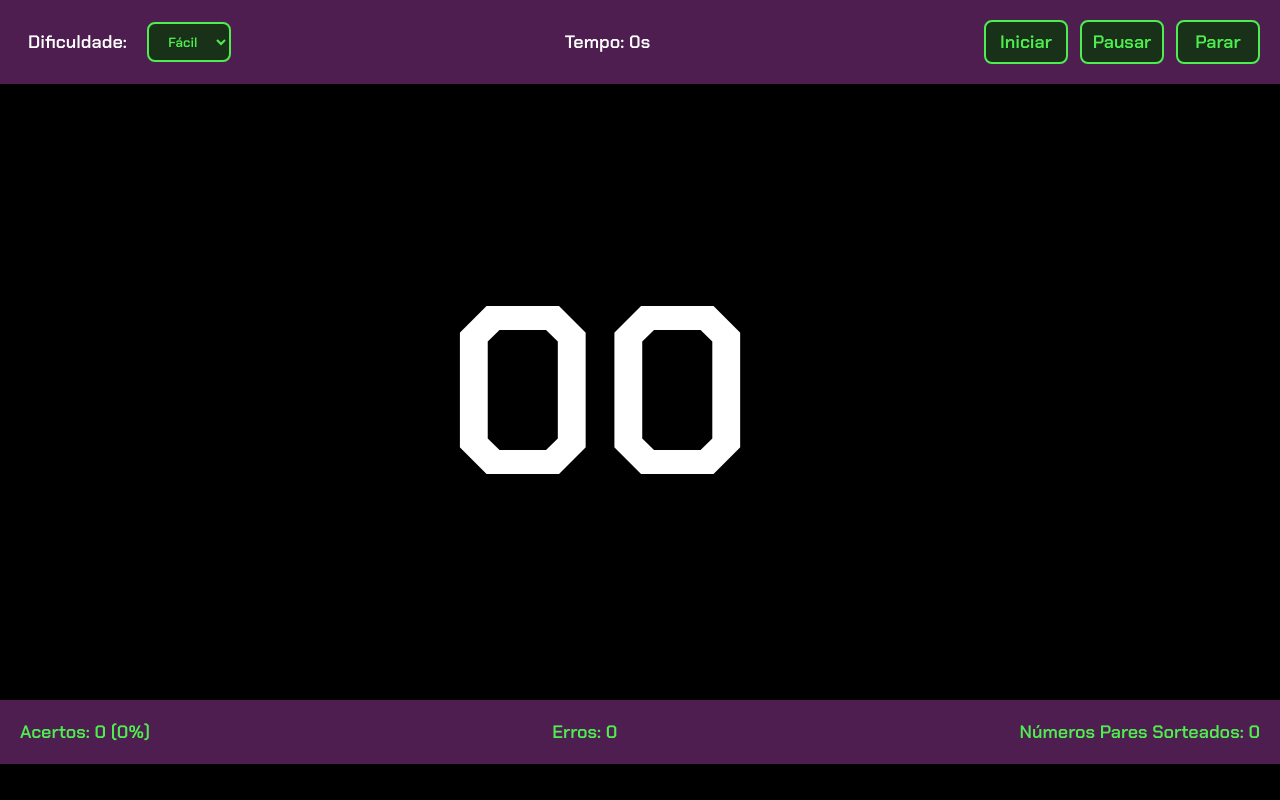
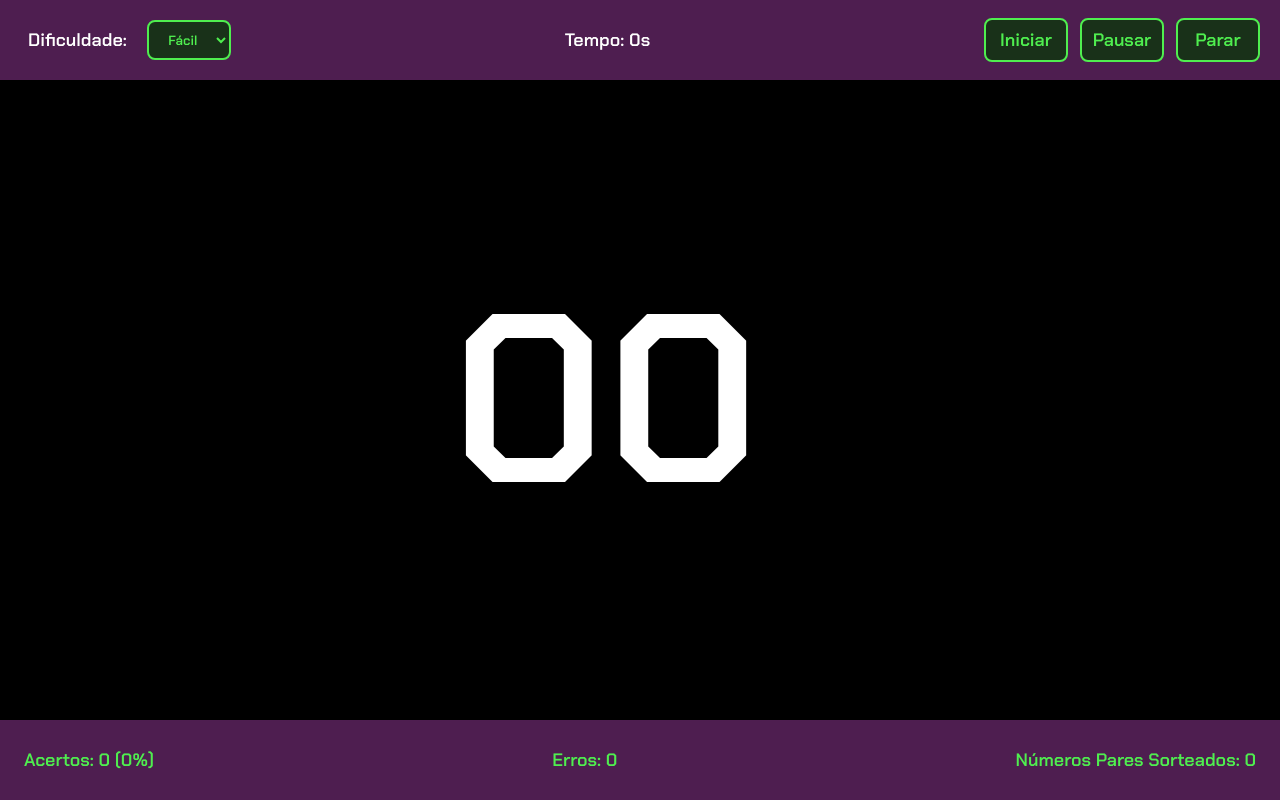
Before and after one commit to lucas-azv/jsBasico-iftm, a plain HTML site: page ehParJogo/jogo.html in a window 1280 px wide. Drawn offline with Linux system fonts and the light colour scheme.

Commit message:
Add files via upload

```diff
--- a/ehParJogo/style.css
+++ b/ehParJogo/style.css
@@ -4,17 +4,21 @@
     box-sizing: border-box;
     font-family: 'Chakra Petch', sans-serif;
     font-weight: 600;
+
 }
 body{
     background-color: black;
     color: white;
+
 }
 
 #headerContainer{
+
     display: flex;
     flex-direction: row;
     justify-content: space-between;
     align-items: center;
+    height: 10vh;
     padding: 20px;
     background-color: #4e1e50;
     font-size: 18px;
@@ -62,10 +66,6 @@ header label{
     background-color: #287228;
     cursor: pointer;
 }
-#numero{
-    font-size: 240px;
-    text-align: center;
-}
 #numero:hover{
     cursor: pointer;
 }
@@ -75,15 +75,18 @@ header label{
     align-items: center;
     width: 50%;
     margin: auto;
-    height: 77.02vh;
-    margin-right: 360px;
+    height: 80vh;
+    font-size: 240px;
+    text-align: center;
+    transform: translate(-34px);
 }
 footer div{
     display: flex;
+    height: 10vh;
+    padding: 24px;
     flex-direction: row;
     justify-content: space-between;
     align-items: center;
-    padding: 20px;
     background-color: #4e1e50;
     color: #4fee4f;
     font-size: 18px;
```
